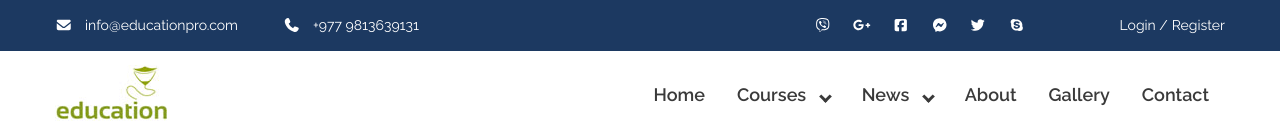
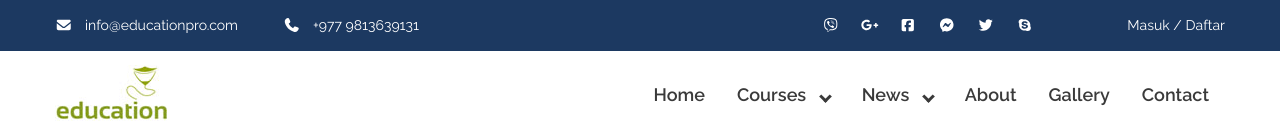
Before and after one commit to devrob67/web-dev.github.io, a plain HTML site: page index.html in a window 1280 px wide. Shown: the top 137 px of the page. Drawn offline with Linux system fonts and the light colour scheme.

Commit message:
update file index

```diff
--- a/index.html
+++ b/index.html
@@ -42,8 +42,8 @@
 							</ul>
 						</div>
 						<div class="login-block">
-							<a href="">Login /</a>
-							<a href="">Register</a>
+							<a href="">Masuk /</a>
+							<a href="">Daftar</a>
 						</div>
 					</div>
 				</div>
```
